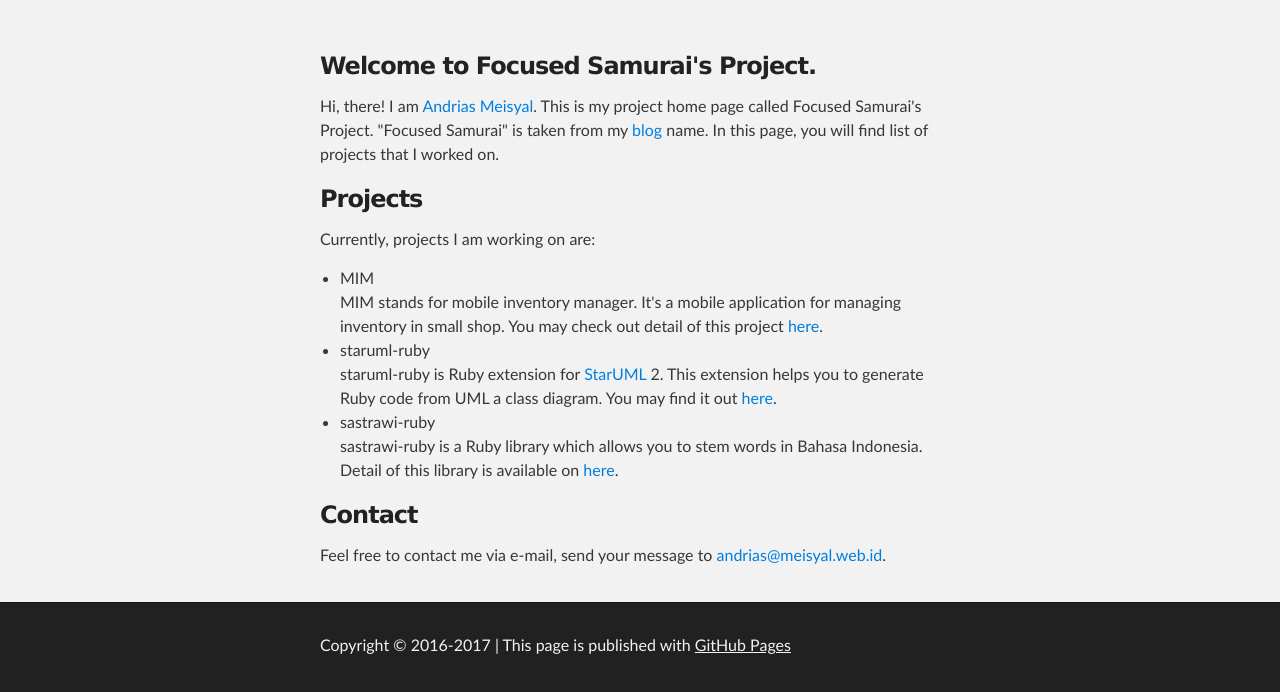
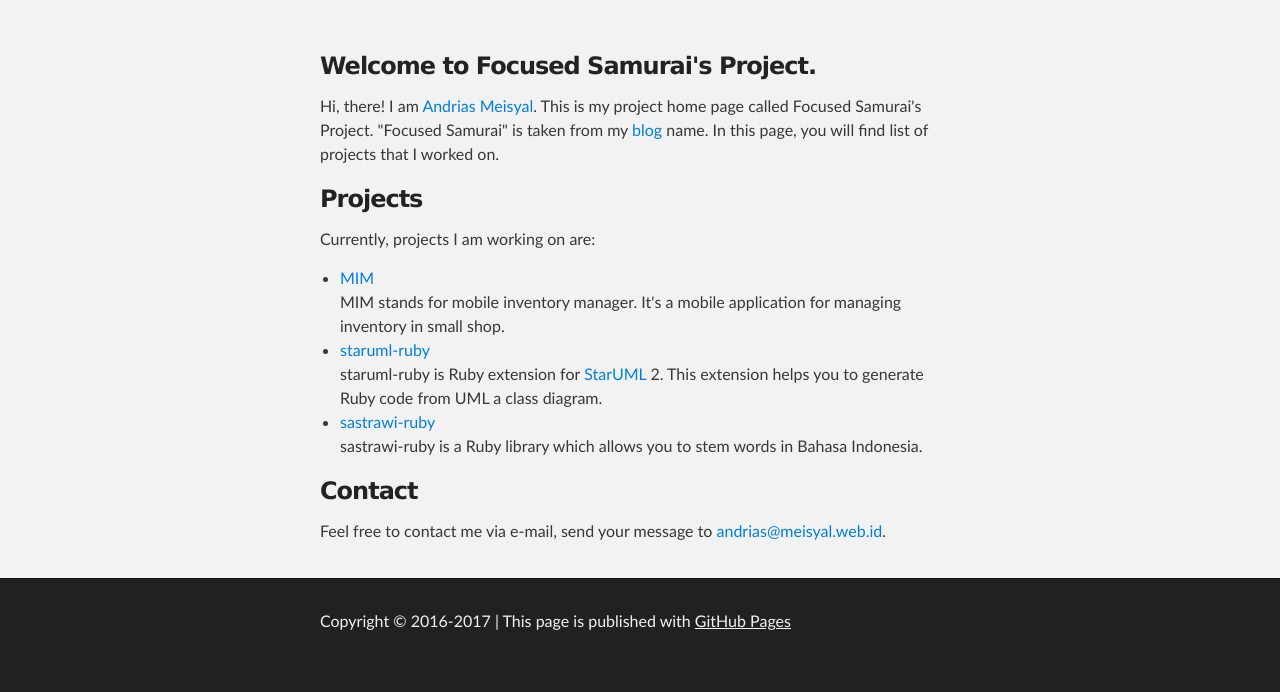
Before and after one commit to meisyal/meisyal.github.io, a plain HTML site: page index.html in a window 1280 px wide. Shown: the part 176-868 px from the top of the page. After the commit the page ends 844 px from the top, so only its background shows below. Drawn offline with Linux system fonts and the light colour scheme.

Commit message:
Move link of projects to each of project titles

```diff
--- a/index.html
+++ b/index.html
@@ -31,18 +31,15 @@
         </h3>
         <p>Currently, projects I am working on are:
           <ul>
-            <li>MIM</li>
+            <li><a href="https://github.com/meisyal/MIM">MIM</a></li>
             MIM stands for mobile inventory manager. It's a mobile application for managing
-            inventory in small shop. You may check out detail of this project
-            <a href="https://github.com/meisyal/MIM">here</a>.
-            <li>staruml-ruby</li>
+            inventory in small shop.
+            <li><a href="https://github.com/meisyal/staruml-ruby">staruml-ruby</a></li>
             staruml-ruby is Ruby extension for <a href="http://staruml.io">StarUML</a> 2.
             This extension helps you to generate Ruby code from UML a class diagram.
-            You may find it out <a href="https://github.com/meisyal/staruml-ruby">here</a>.
-            <li>sastrawi-ruby</li>
+            <li><a href="/sastrawi-ruby">sastrawi-ruby</a></li>
             sastrawi-ruby is a Ruby library which allows you to stem words in Bahasa
-            Indonesia. Detail of this library is available on
-            <a href="/sastrawi-ruby">here</a>.
+            Indonesia.
           </ul>
         </p>
         <h3><a id="support-or-contact" class="anchor" href="#support-or-contact"
```
